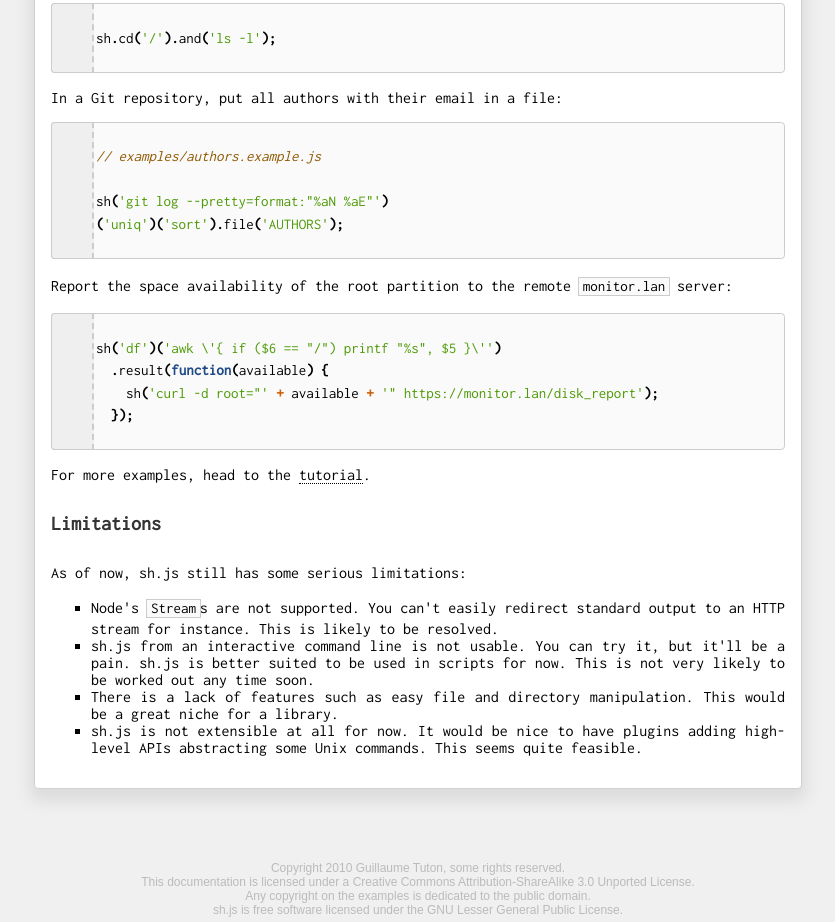
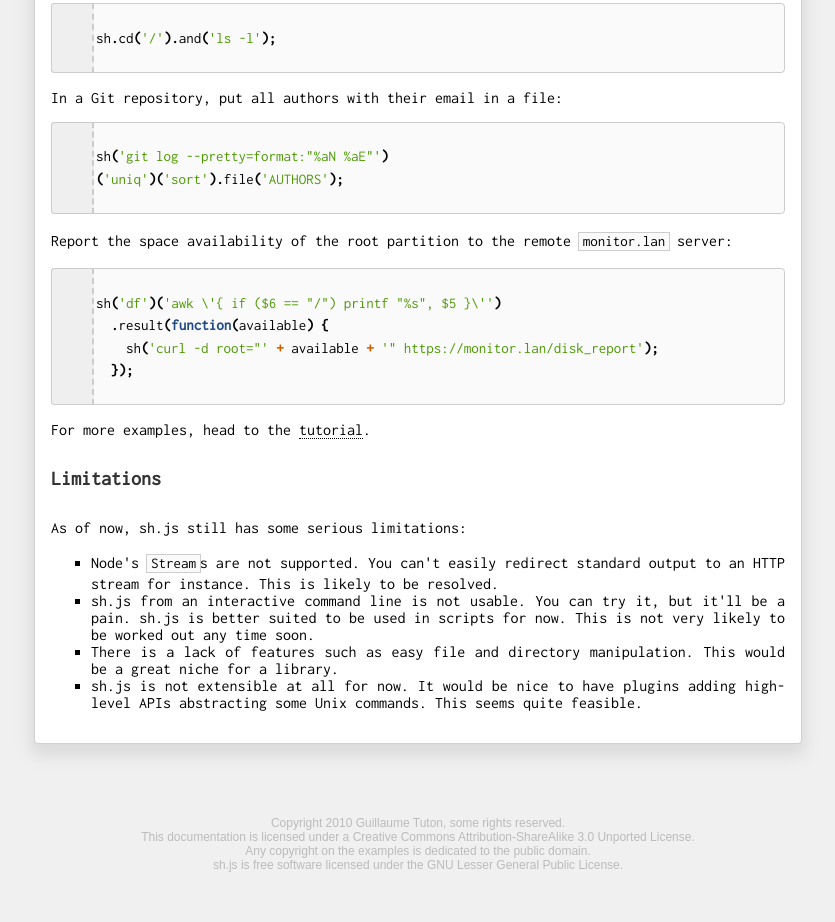
Before and after one commit to guitt/sh.js, a plain HTML site: page index.html in a window 1280 px wide. Shown: the part 1000-1922 px from the top of the page, without its empty margins (222-1057 px from the left). Drawn offline with Linux system fonts and the light colour scheme.

Commit message:
Minor change

```diff
--- a/index.html
+++ b/index.html
@@ -68,11 +68,7 @@
 <p>In a Git repository, put all authors with their email in a file:</p>
 
 <div class="highlight"><pre class="line_nums">&nbsp;
-&nbsp;
-&nbsp;
-&nbsp;</pre><pre><code><span class="c1">// examples/authors.example.js</span>
-
-<span class="nx">sh</span><span class="p">(</span><span class="s1">&#39;git log --pretty=format:&quot;%aN %aE&quot;&#39;</span><span class="p">)</span>
+&nbsp;</pre><pre><code><span class="nx">sh</span><span class="p">(</span><span class="s1">&#39;git log --pretty=format:&quot;%aN %aE&quot;&#39;</span><span class="p">)</span>
 <span class="p">(</span><span class="s1">&#39;uniq&#39;</span><span class="p">)(</span><span class="s1">&#39;sort&#39;</span><span class="p">).</span><span class="nx">file</span><span class="p">(</span><span class="s1">&#39;AUTHORS&#39;</span><span class="p">);</span>
 </code></pre></div>
 
```
Also changed, not shown: 1 other file.
